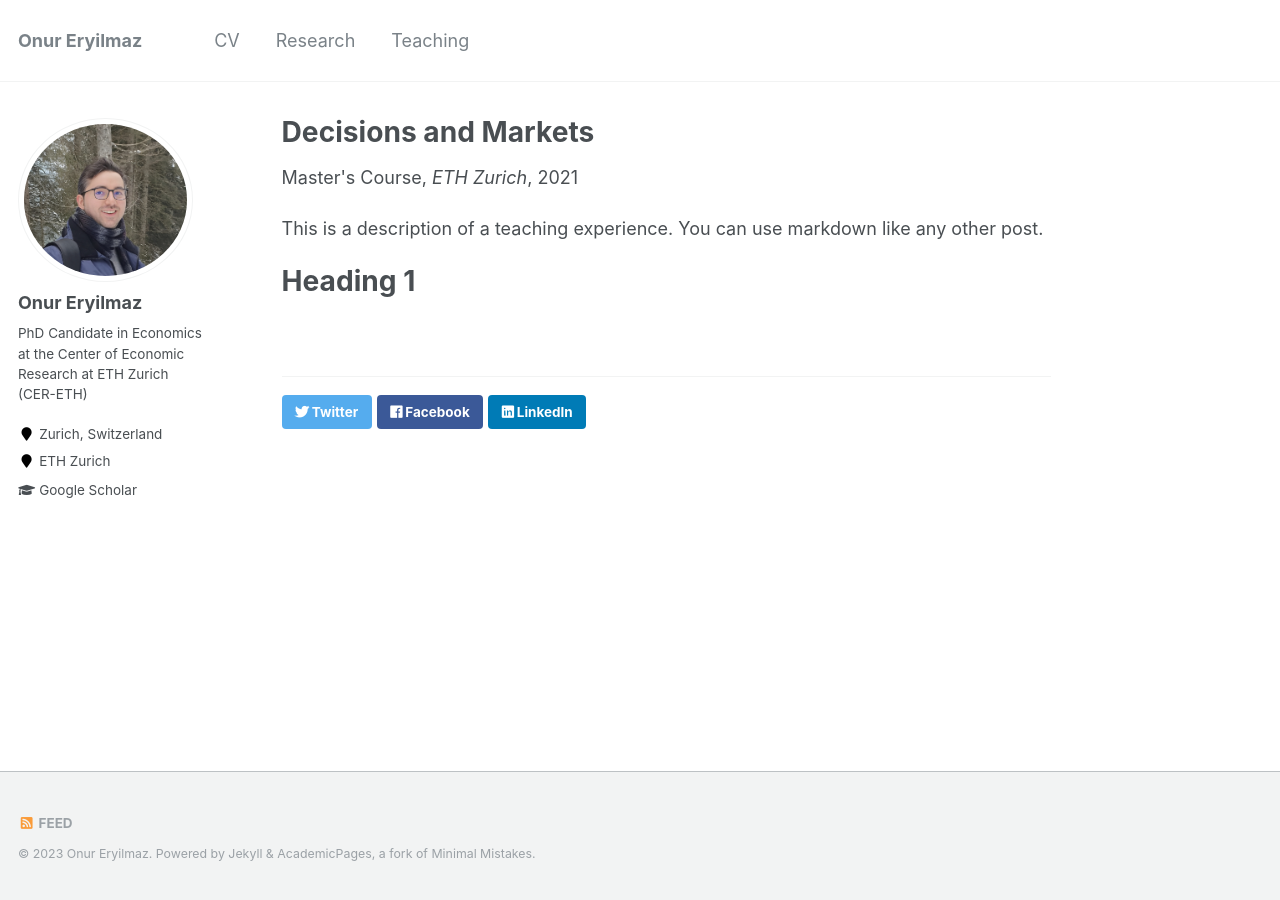
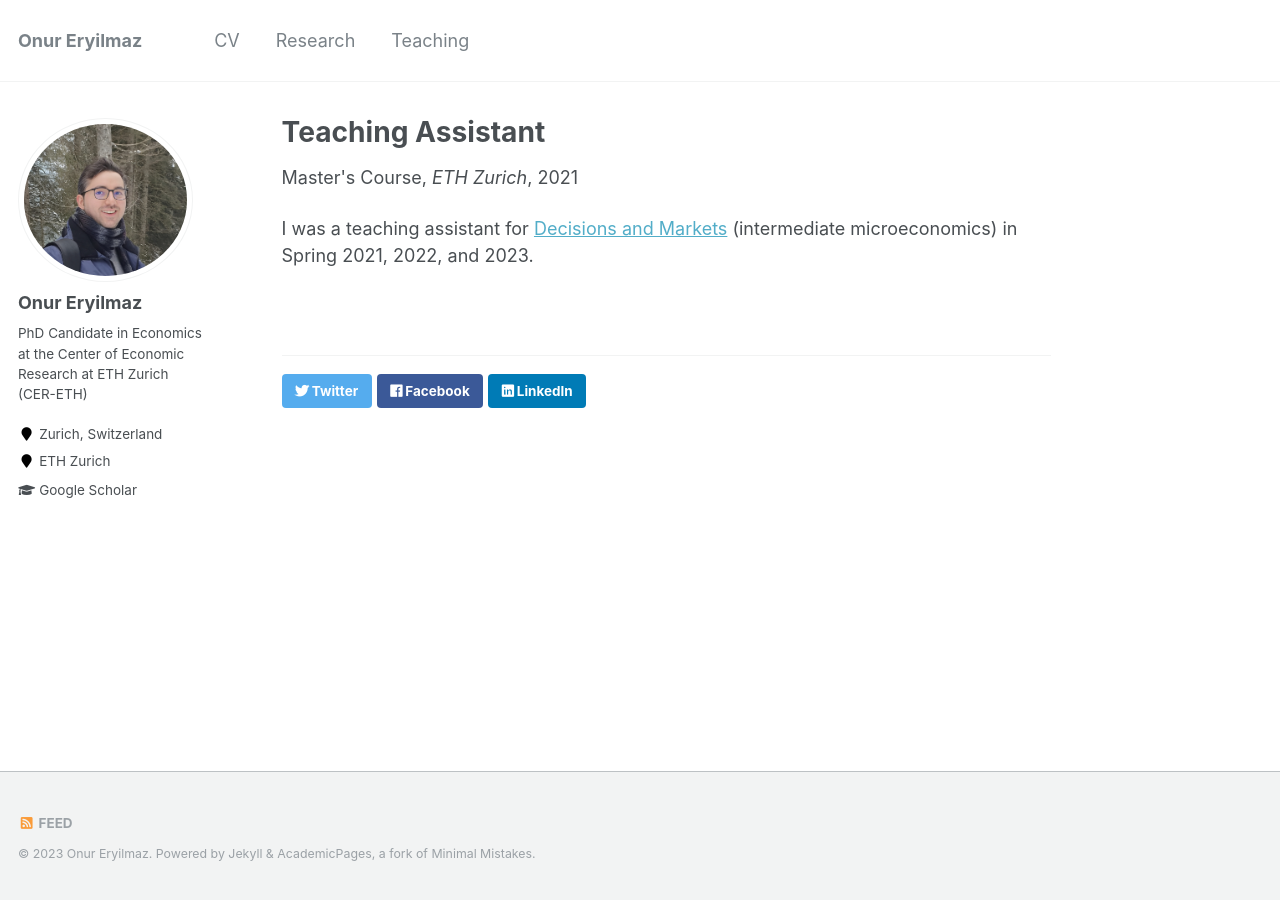
Before and after one commit to oeryilmaz/oeryilmaz.github.io, a Jekyll site: the page built from _teaching/2014-spring-teaching-1.md, in a window 1280 px wide. Built offline with Jekyll 4.4.1, drawn with Linux system fonts in a browser that asks for light colours.

Commit message:
Update 2014-spring-teaching-1.md

```diff
--- a/_teaching/2014-spring-teaching-1.md
+++ b/_teaching/2014-spring-teaching-1.md
@@ -1,13 +1,9 @@
 ---
-title: "Decisions and Markets"
+title: "Teaching Assistant"
 collection: teaching
 type: "Master's Course"
 permalink: /teaching/2014-spring-teaching-1
 venue: "ETH Zurich"
 date: 2021-01-01
 ---
-
-This is a description of a teaching experience. You can use markdown like any other post.
-
-Heading 1
-======
+I was a teaching assistant for [Decisions and Markets](https://www.vvz.ethz.ch/Vorlesungsverzeichnis/lerneinheit.view?semkez=2023S&ansicht=LEHRVERANSTALTUNGEN&lerneinheitId=168326&lang=en) (intermediate microeconomics) in Spring 2021, 2022, and 2023.
```
